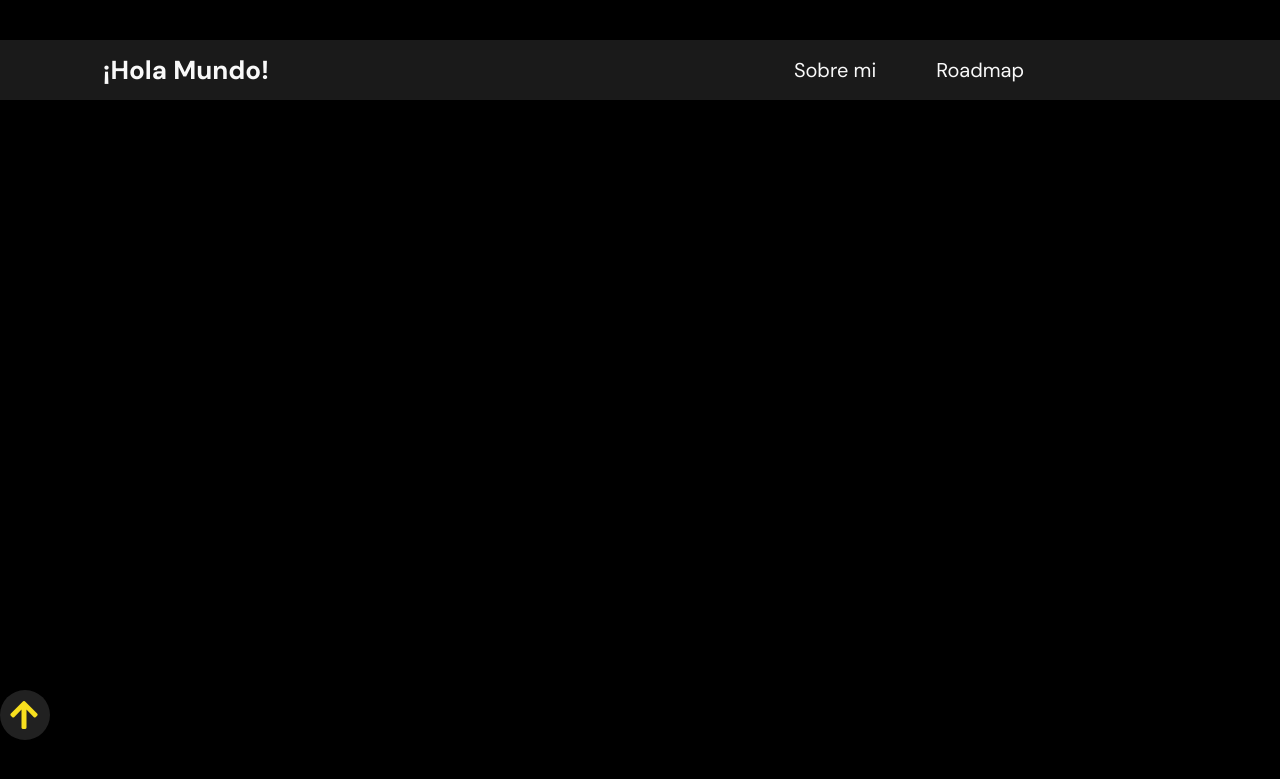
After one commit to bgmacris/bgonepiece, a Django app: page /roadmap/ in a window 1280 px wide. The commit adds this page. Shown: the top 779 px of the page. Run offline with Django 5.2, Linux system fonts and the light colour scheme.

Commit message:
Set views new app

```diff
--- a/bgonepiece/settings.py
+++ b/bgonepiece/settings.py
@@ -44,7 +44,7 @@ INSTALLED_APPS = [
     'django.contrib.messages',
     'django.contrib.staticfiles',
     'dbugsmile',
-    'roadmap'
+    'roadmap',
 ]
 
 MIDDLEWARE = [
--- a/bgonepiece/urls.py
+++ b/bgonepiece/urls.py
@@ -20,4 +20,5 @@ from django.urls import path, include
 urlpatterns = [
     path('admin/', admin.site.urls),
     path('', include("dbugsmile.urls")),
+    path('', include("roadmap.urls")),
 ]
--- a/dbugsmile/templates/index.html
+++ b/dbugsmile/templates/index.html
@@ -18,9 +18,8 @@
             <span class="logo"><a href="#">¡Hola Mundo!</a></span>
             <ul>
                 <ul>
-                    <li><a href="#about-me">Sobre mi</a></li>
-                    <li><a href="#projects">Proyectos</a></li>
-                    <li><a href="#skills">Habilidades</a></li>
+                    <li><a href="/">Sobre mi</a></li>
+                    <li><a href="roadmap/">Roadmap</a></li>
                 </ul>
             </ul>
         </div>
--- /dev/null
+++ b/roadmap/templates/roadmap.html
@@ -0,0 +1,35 @@
+{% load static %}
+<!DOCTYPE html>
+<html lang="en">
+
+<head>
+    <meta charset="UTF-8">
+    <meta http-equiv="X-UA-Compatible" content="IE=edge">
+    <meta name="viewport" content="width=device-width, initial-scale=1.0">
+    <title>Portfolio</title>
+    <link rel="stylesheet" type="text/css" href="{% static 'css/style.css' %}">
+    <link rel="stylesheet" href="https://cdnjs.cloudflare.com/ajax/libs/font-awesome/5.15.4/css/all.min.css" />
+</head>
+
+<body>
+    <div id="top"></div>
+    <header>
+        <div class="content">
+            <span class="logo"><a href="#">¡Hola Mundo!</a></span>
+            <ul>
+                <ul>
+                    <li><a href="/">Sobre mi</a></li>
+                    <li><a href="roadmap/">Roadmap</a></li>
+                </ul>
+            </ul>
+        </div>
+    </header>
+    <div class="container">
+
+    </div>
+    <div class="goto-top">
+        <a href="#top"><i class="fas fa-arrow-up"></i></a>
+    </div>
+</body>
+
+</html>
--- /dev/null
+++ b/roadmap/urls.py
@@ -0,0 +1,7 @@
+from django.urls import path
+
+from .views import index
+
+urlpatterns = [
+    path("roadmap/", index, name="roadmap")
+]
--- a/roadmap/views.py
+++ b/roadmap/views.py
@@ -1,3 +1,5 @@
 from django.shortcuts import render
 
 # Create your views here.
+def index(request):
+    return render(request, 'roadmap.html')
```
